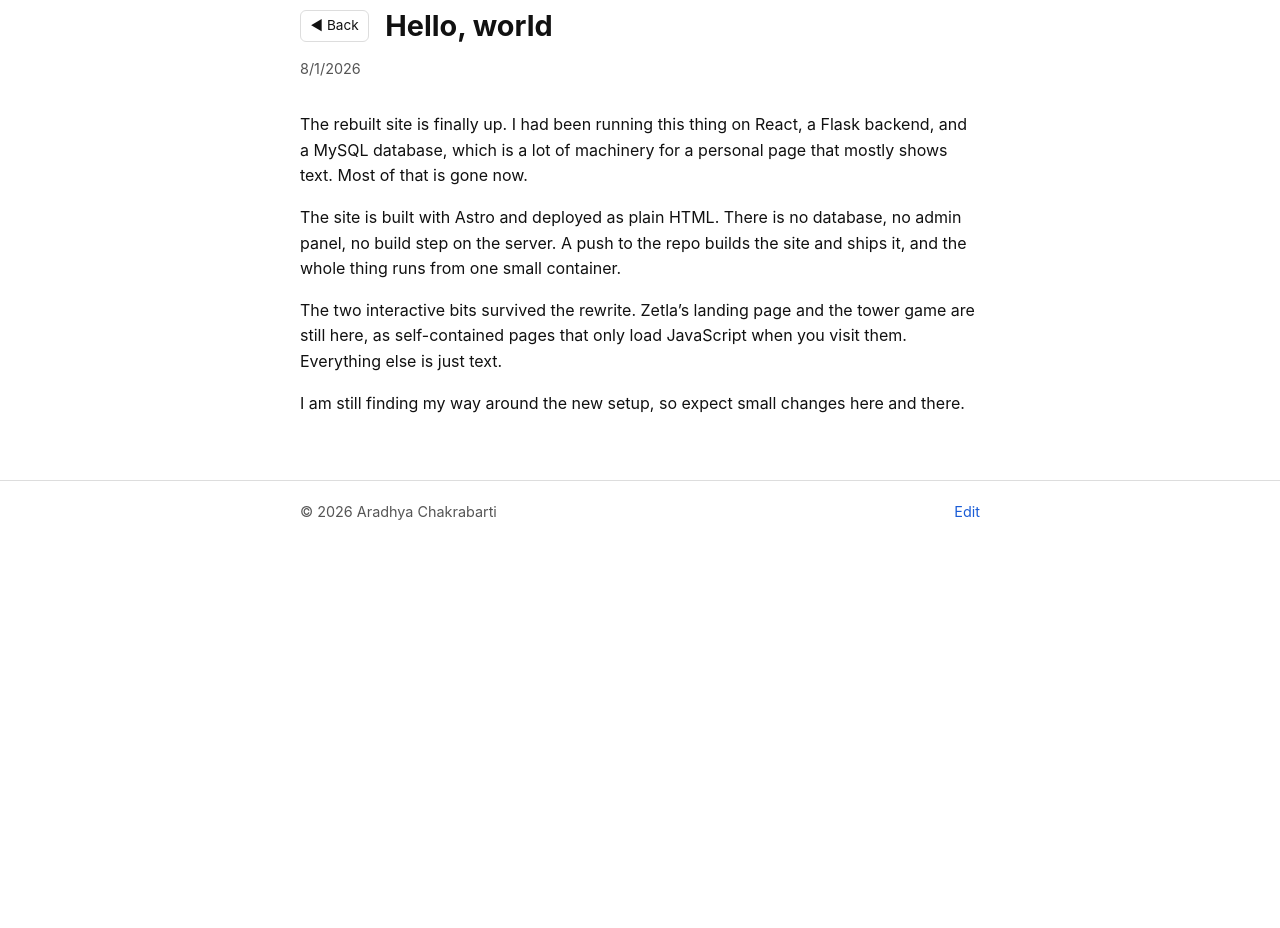
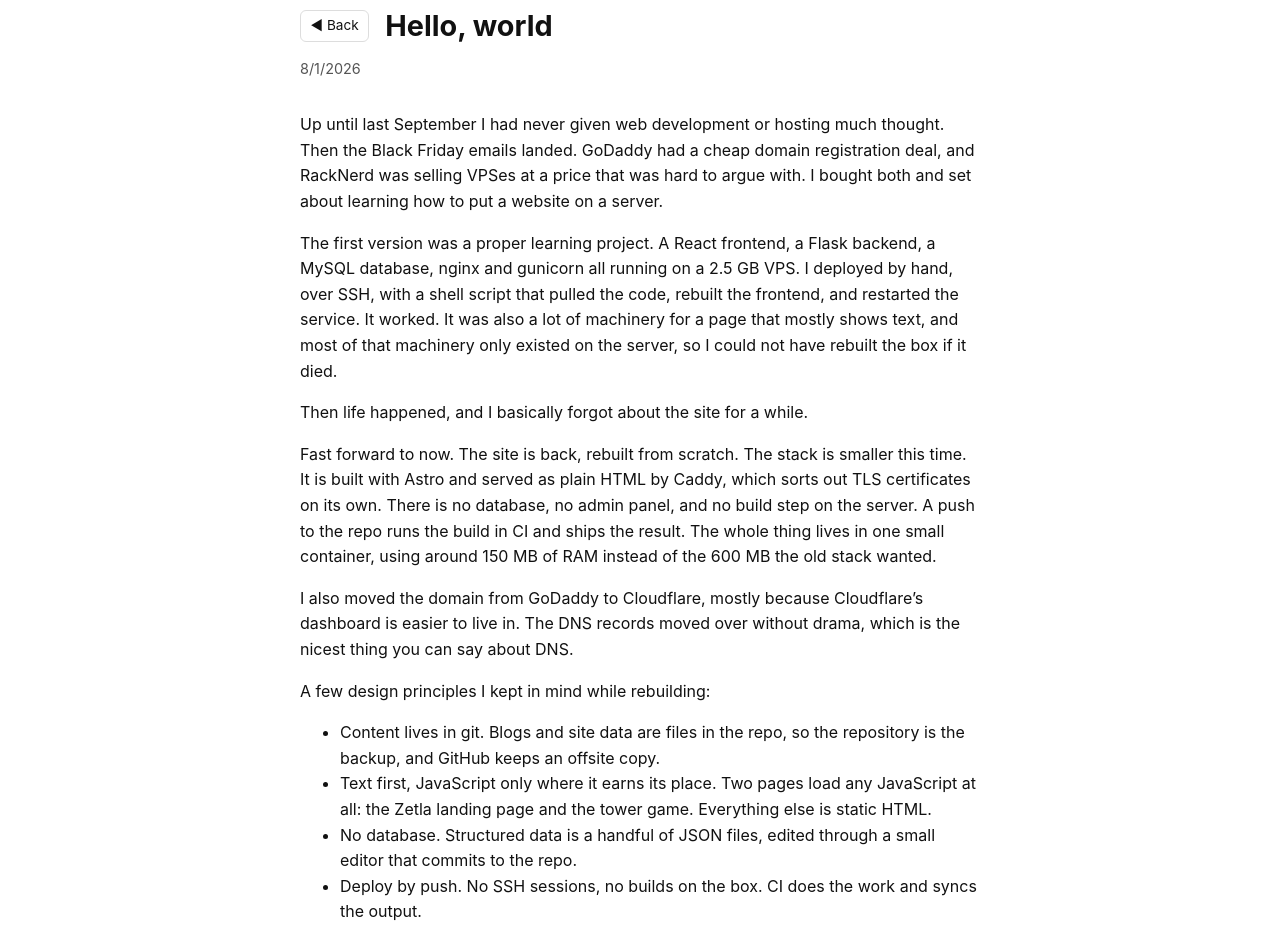
Before and after one commit to TimeATronics/aradhyac, an Astro site in the folder site/: page /blog/hello-world in a window 1280 px wide. Shown: the part 103-1031 px from the top of the page. Before the commit the page ends 800 px from the top, so only its background shows below. Built offline with nearby package versions, Linux system fonts and the light colour scheme; Astro itself is replaced by a stand-in of ours.

Commit message:
editor: show save bar on blogs; expand hello-world post

```diff
--- a/site/src/content/blog/hello-world.md
+++ b/site/src/content/blog/hello-world.md
@@ -1,14 +1,25 @@
 ---
 title: "Hello, world"
 pubDate: 2026-08-01
-description: "The new site is a static site now, built with Astro. No React, no database, no manual deploys."
+description: "How this site started with a Black Friday deal and ended up as a static Astro site on a single container."
 tags: ["meta"]
 ---
 
-The rebuilt site is finally up. I had been running this thing on React, a Flask backend, and a MySQL database, which is a lot of machinery for a personal page that mostly shows text. Most of that is gone now.
+Up until last September I had never given web development or hosting much thought. Then the Black Friday emails landed. GoDaddy had a cheap domain registration deal, and RackNerd was selling VPSes at a price that was hard to argue with. I bought both and set about learning how to put a website on a server.
 
-The site is built with Astro and deployed as plain HTML. There is no database, no admin panel, no build step on the server. A push to the repo builds the site and ships it, and the whole thing runs from one small container.
+The first version was a proper learning project. A React frontend, a Flask backend, a MySQL database, nginx and gunicorn all running on a 2.5 GB VPS. I deployed by hand, over SSH, with a shell script that pulled the code, rebuilt the frontend, and restarted the service. It worked. It was also a lot of machinery for a page that mostly shows text, and most of that machinery only existed on the server, so I could not have rebuilt the box if it died.
 
-The two interactive bits survived the rewrite. Zetla's landing page and the tower game are still here, as self-contained pages that only load JavaScript when you visit them. Everything else is just text.
+Then life happened, and I basically forgot about the site for a while.
+
+Fast forward to now. The site is back, rebuilt from scratch. The stack is smaller this time. It is built with Astro and served as plain HTML by Caddy, which sorts out TLS certificates on its own. There is no database, no admin panel, and no build step on the server. A push to the repo runs the build in CI and ships the result. The whole thing lives in one small container, using around 150 MB of RAM instead of the 600 MB the old stack wanted.
+
+I also moved the domain from GoDaddy to Cloudflare, mostly because Cloudflare's dashboard is easier to live in. The DNS records moved over without drama, which is the nicest thing you can say about DNS.
+
+A few design principles I kept in mind while rebuilding:
+
+- Content lives in git. Blogs and site data are files in the repo, so the repository is the backup, and GitHub keeps an offsite copy.
+- Text first, JavaScript only where it earns its place. Two pages load any JavaScript at all: the Zetla landing page and the tower game. Everything else is static HTML.
+- No database. Structured data is a handful of JSON files, edited through a small editor that commits to the repo.
+- Deploy by push. No SSH sessions, no builds on the box. CI does the work and syncs the output.
 
 I am still finding my way around the new setup, so expect small changes here and there.
--- a/site/src/scripts/editor.ts
+++ b/site/src/scripts/editor.ts
@@ -74,7 +74,6 @@ function render() {
   }
   document.querySelectorAll('header nav a').forEach((a) => a.classList.toggle('active', a.hash.slice(1) === section));
   $('section-title').textContent = section.charAt(0).toUpperCase() + section.slice(1);
-  $('save-bar').classList.toggle('hidden', section === 'blogs');
   $('content').innerHTML = '';
   if (section === 'projects') renderProjects();
   else if (section === 'experience') renderExperience();
```
